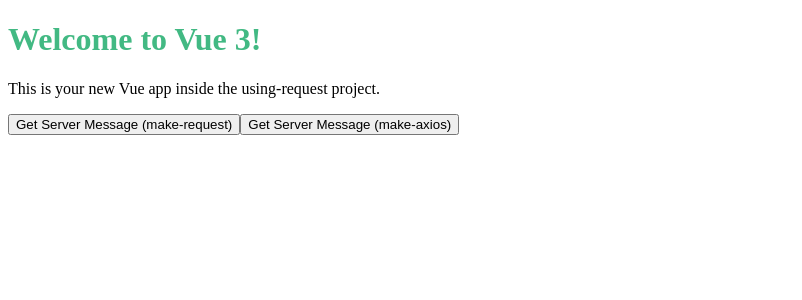
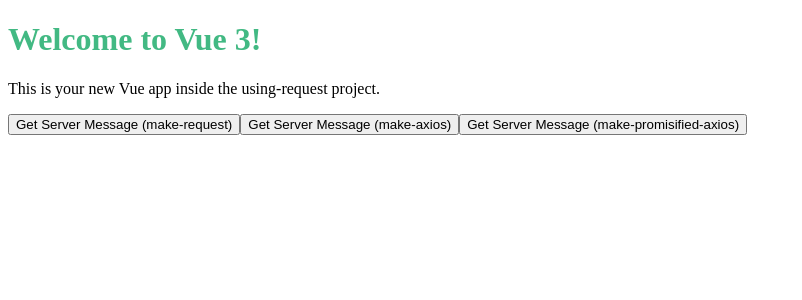
Before and after one commit to CodeItQuick/request-tomfoolery, a Vue app: page / in a window 1280 px wide. Shown: the top 300 px of the page, without its empty margins (0-802 px from the left). Built offline with nearby package versions, Linux system fonts and the light colour scheme.

Commit message:
added makeaxiospromisified button

```diff
--- a/src/App.vue
+++ b/src/App.vue
@@ -4,6 +4,7 @@
     <p>This is your new Vue app inside the using-request project.</p>
     <button @click="fetchMessage">Get Server Message (make-request)</button>
     <button @click="fetchAxiosMessage">Get Server Message (make-axios)</button>
+    <button @click="fetchPromisifiedAxiosMessage">Get Server Message (make-promisified-axios)</button>
     <div v-if="message">Server says: {{ message }}</div>
     <div v-if="error" style="color: red">{{ error }}</div>
   </div>
@@ -47,6 +48,21 @@
       } catch (err) {
         this.error = 'Request failed: ' + err.message;
       }
+    },
+    async fetchPromisifiedAxiosMessage() {
+      this.message = '';
+      this.error = '';
+      try {
+        const response = await fetch('http://localhost:3000/make-promisified-axios');
+        if (!response.ok) {
+          this.error = 'Network response was not ok';
+          return;
+        }
+        const data = await response.json();
+        this.message = data.message;
+      } catch (err) {
+        this.error = 'Request failed: ' + err.message;
+      }
     }
   }
 };
```
Also changed, not shown: server.js (+14 -1 lines).
